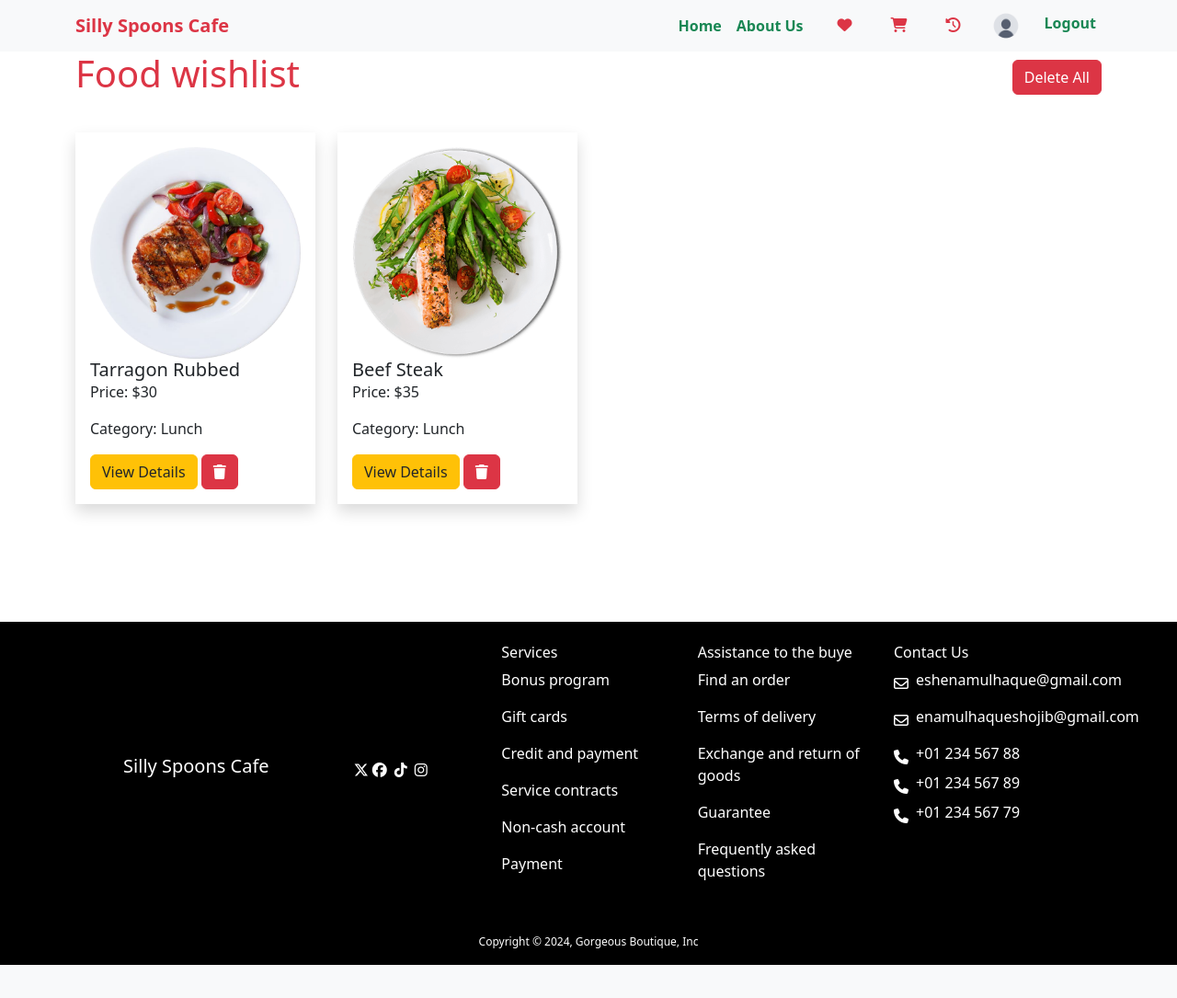
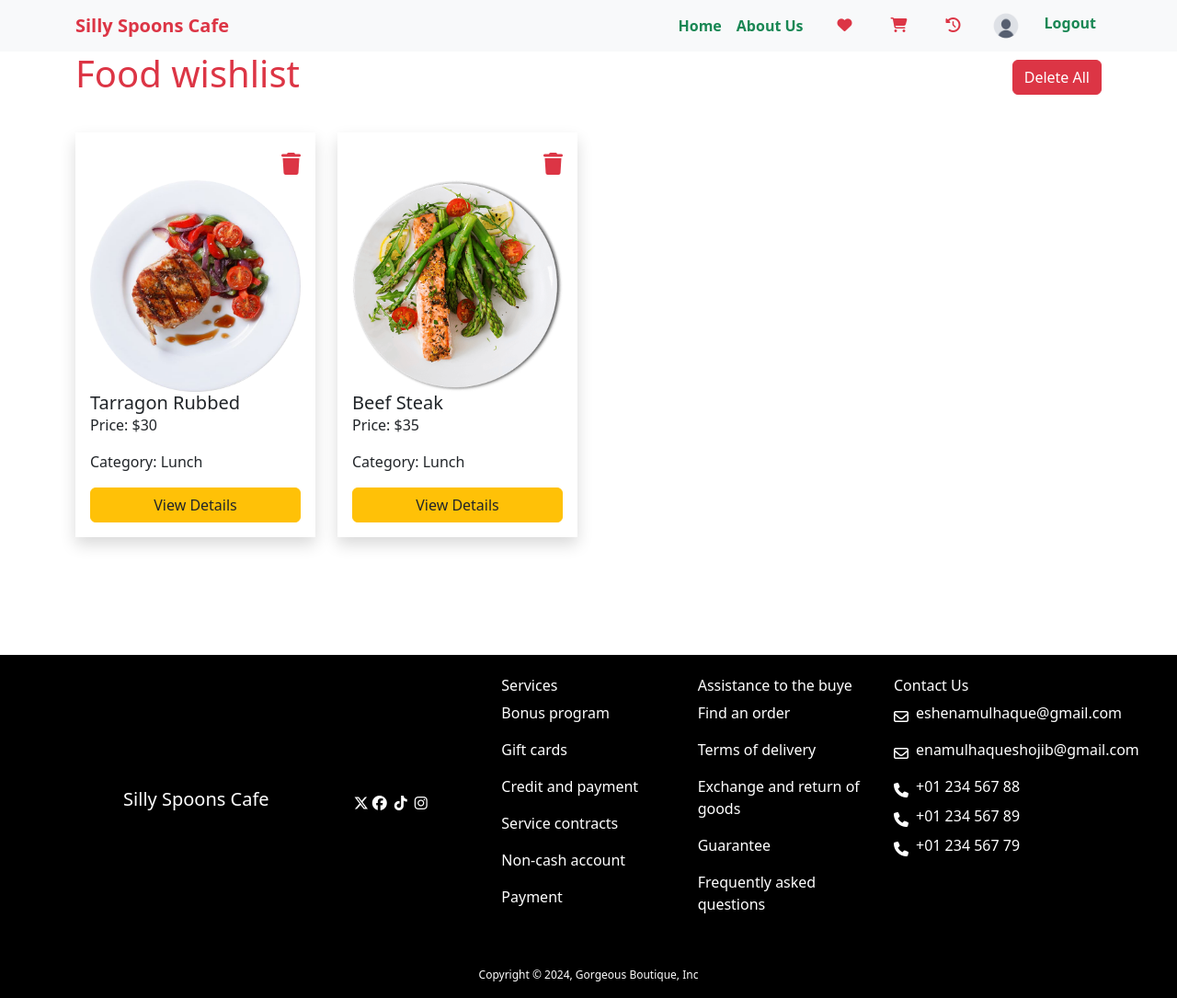
Before and after one commit to Enamul-Haque-Shojib/food_website, a Django app: page /food/foodwishlist/ in a window 1280 px wide. Shown: the whole page at 92% size. Before the commit the page ends 1049 px from the top, so only its background shows below. Run offline with Django 4.2, Linux system fonts and the light colour scheme; a user stored in the database is signed in; data comes from the database, SQL or seed files in the repository; both versions use the stored data as it was after the commit; some libraries are stand-ins or nearby versions.

Commit message:
css class added

```diff
--- a/food/templates/delete_cardlist.html
+++ b/food/templates/delete_cardlist.html
@@ -6,8 +6,8 @@
 
 
 <div class="">
-    <div class="container">
-        <h1>Are you sure want to delete from your card list?</h1>
+    <div class="container cartlist-contain">
+        <h1 class="fw-light">Are you sure want to delete from your card list?</h1>
         <div class="d-flex flex-row">
             <form method="post">
                 {% csrf_token %}
--- a/food/templates/delete_historylist.html
+++ b/food/templates/delete_historylist.html
@@ -6,8 +6,8 @@
 
 
 <div class="">
-    <div class="container">
-        <h1>Are you sure want to delete from your ordered list?</h1>
+    <div class="container cartlist-contain">
+        <h1 class="fw-light">Are you sure want to delete from your ordered list?</h1>
         <div class="d-flex flex-row">
             <form method="post">
                 {% csrf_token %}
--- a/food/templates/delete_wishlist.html
+++ b/food/templates/delete_wishlist.html
@@ -4,8 +4,8 @@
 
 {% block content %}
 
-<div class="container">
-    <h1>Are you sure want to delete from your wish list?</h1>
+<div class="container cartlist-contain">
+    <h1 class="fw-light">Are you sure want to delete from your wish list?</h1>
     <div class="d-flex flex-row">
         <form method="post">
             {% csrf_token %}
--- a/food/templates/food_cardlist.html
+++ b/food/templates/food_cardlist.html
@@ -53,7 +53,7 @@
       <h3>Total Price: $0</h3>
       {% endif %}
 
-      <a class="btn btn-success"  href="{% url 'ordernow_cardlist' %}">Order Now</a>
+      <a class="btn btn-success mt-3"  href="{% url 'ordernow_cardlist' %}">Order Now</a>
       </div>
     </div>
 
--- a/food/templates/food_wishlist.html
+++ b/food/templates/food_wishlist.html
@@ -15,13 +15,16 @@
         <div class="col-sm-3 my-3">
           <div class="shadow p-3 h-100">
             <div class="card-body">
+              <div class="d-flex flex-row justify-content-end">
+                <a class="text-danger fs-4" href="{% url 'delete_wishlist' food.id %}" ><i class="fa-solid fa-trash"></i></a>
+              </div>
               <img src="{{food.image.url}}" class="card-img-top" alt="...">
               <h5 class="card-title">{{food.name}}</h5>
               <p class="card-text">Price: ${{food.price}}</p>
               <p class="card-text">{{car.description | truncatewords:10}}</p>
               <p class="card-text">Category: <span class="fw-light">{{food.category.name}}</span></p>
-              <a href="{% url 'food_details' food.foodid %}" class="text-decoration-none text-dark btn btn-warning">View Details</a>
-              <a class="btn btn-danger" href="{% url 'delete_wishlist' food.id %}" ><i class="fa-solid fa-trash"></i></a>
+              <a href="{% url 'food_details' food.foodid %}" class="text-decoration-none text-dark btn btn-warning d-flex flex-row justify-content-center align-items-center">View Details</a>
+
             </div>
           </div>
         </div>
```
Also changed, not shown: db.sqlite3.
